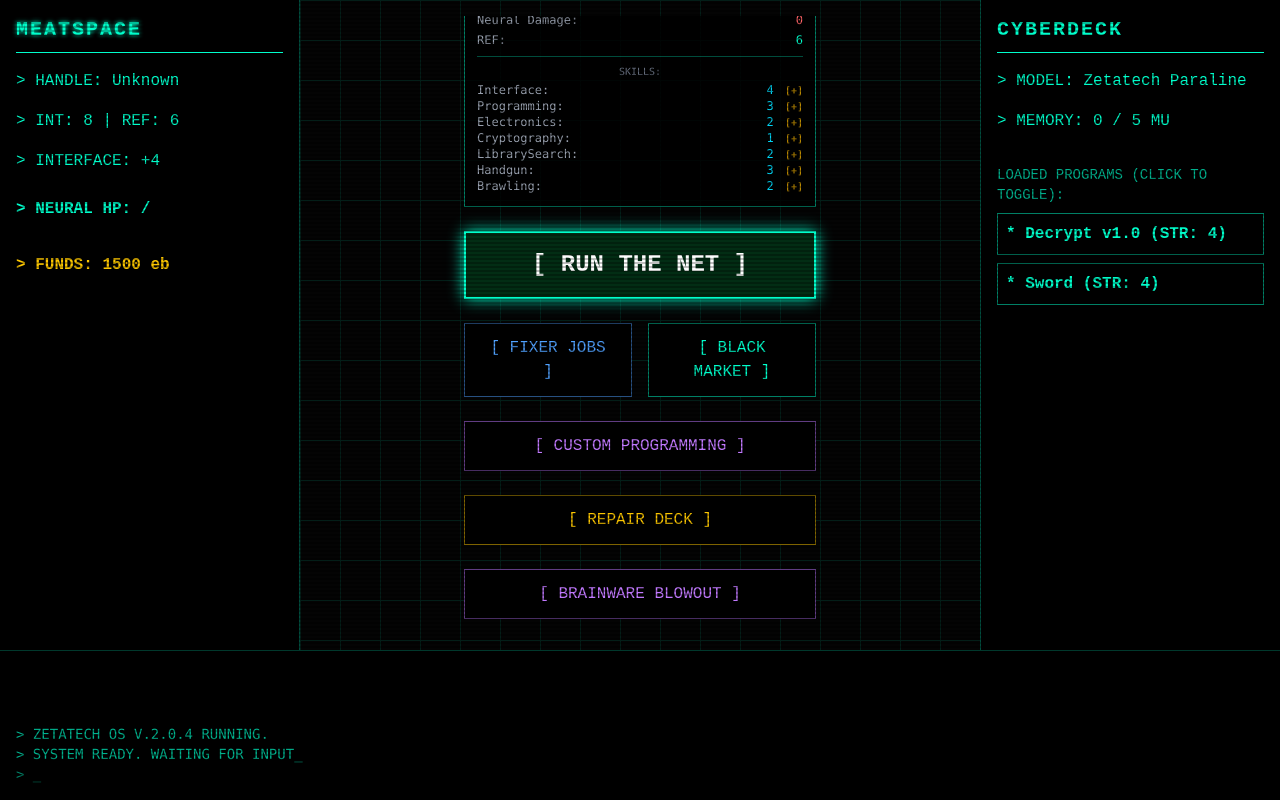
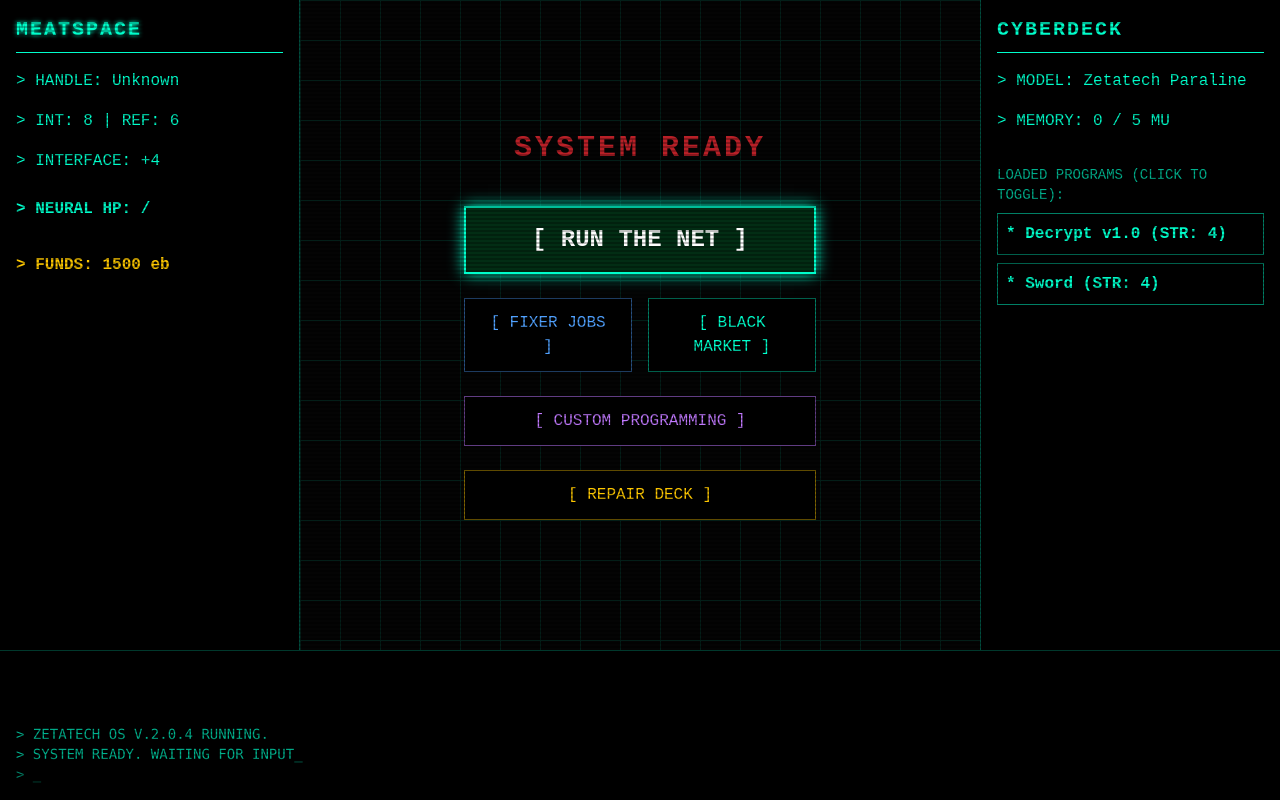
Before and after one commit to xD0ri4nx/Netrunners.js, a React (Vite) app: page / in a window 1280 px wide. Built offline with nearby package versions, Linux system fonts and the light colour scheme; what miniplex would draw is missing.

Commit message:
made changes

```diff
--- a/src/App.jsx
+++ b/src/App.jsx
@@ -11,10 +11,6 @@ import { useMissionStore } from './store/missionStore';
 import { sfx } from './utils/sfx';
 import { ShopPanel } from './components/ShopPanel';
 import { RepairPanel } from './components/RepairPanel';
-import { BrainwarePanel } from './components/BrainwarePanel';
-import RipperdocPanel from './components/RipperdocPanel';
-import FixerPanel from './components/FixerPanel';
-import StockTicker from './components/StockTicker';
 
 export default function App() {
   const [state, send] = useMachine(gamePhaseMachine);
@@ -24,9 +20,6 @@ export default function App() {
   const [showRightPanel, setShowRightPanel] = useState(false);
   const [showProgramming, setShowProgramming] = useState(false);
   const [showRepair, setShowRepair] = useState(false);
-  const [showBrainware, setShowBrainware] = useState(false);
-  const [showRipperdoc, setShowRipperdoc] = useState(false);
-  const [showFixer, setShowFixer] = useState(false);
 
   const [rivalEncounter, setRivalEncounter] = useState(null);
 
@@ -52,7 +45,7 @@ export default function App() {
         return;
       }
 
-      useMeatspaceStore.getState().healNeuralDamage(100);
+      useMeatspaceStore.getState().heal();
       resetRoute();
 
       const currentMission = useMissionStore.getState();
@@ -196,33 +189,6 @@ export default function App() {
             {state.matches('safehouse') && (
                 <div className="flex flex-col items-center gap-4 sm:gap-6 w-full max-w-sm px-4">
                   <h1 className="text-2xl sm:text-3xl font-bold mb-2 sm:mb-4 animate-pulse text-red-500 tracking-widest">SYSTEM READY</h1>
-                  <div className="w-full bg-black/80 border border-neon-green/50 p-3 text-xs font-mono">
-                    <div className="flex justify-between mb-1">
-                      <span className="text-gray-400">IP AVAILABLE:</span>
-                      <span className="text-yellow-400">{useMeatspaceStore.getState().ip} IP</span>
-                    </div>
-                    <div className="flex justify-between mb-1">
-                      <span className="text-gray-400">INT (Current/Max):</span>
-                      <span className="text-neon-green">{useMeatspaceStore.getState().getCurrentInt()}/{useMeatspaceStore.getState().maxInt}</span>
-                    </div>
-                    <div className="flex justify-between mb-1">
-                      <span className="text-gray-400">Neural Damage:</span>
-                      <span className="text-red-400">{useMeatspaceStore.getState().neuralDamage}</span>
-                    </div>
-                    <div className="flex justify-between">
-                      <span className="text-gray-400">REF:</span>
-                      <span className="text-neon-green">{useMeatspaceStore.getState().ref}</span>
-                    </div>
-                    <div className="mt-2 border-t border-neon-green/30 pt-2">
-                      <p className="text-gray-500 text-[10px] mb-1">SKILLS:</p>
-                      {Object.entries(useMeatspaceStore.getState().skills).map(([skill, val]) => (
-                        <div key={skill} className="flex justify-between">
-                          <span className="text-gray-400 capitalize">{skill}:</span>
-                          <span className="text-cyan-400">{val} <button onClick={() => useMeatspaceStore.getState().increaseSkill(skill)} className="text-[10px] text-yellow-500 hover:text-yellow-300 ml-1">[+]</button></span>
-                        </div>
-                      ))}
-                    </div>
-                  </div>
                   <button onClick={() => handleAction('OPEN_NAVIGATOR')} className="bg-green-950 text-white w-full px-4 py-4 sm:px-8 text-xl sm:text-2xl font-bold border-2 border-neon-green shadow-[0_0_15px_#00ffcc] hover:bg-neon-green hover:text-black transition-all cursor-pointer">
                     [ RUN THE NET ]
                   </button>
@@ -239,15 +205,6 @@ export default function App() {
                   </button>
                   <button onClick={() => { sfx.click(); send({ type: 'OPEN_REPAIR' }); }} className="bg-black text-yellow-400 w-full px-4 py-3 border border-yellow-400/50 hover:bg-yellow-400 hover:text-black transition-all cursor-pointer">
                     [ REPAIR DECK ]
-                  </button>
-                  <button onClick={() => { sfx.click(); setShowBrainware(true); }} className="bg-black text-purple-400 w-full px-4 py-3 border border-purple-400/50 hover:bg-purple-400 hover:text-black transition-all cursor-pointer">
-                    [ BRAINWARE BLOWOUT ]
-                  </button>
-                  <button onClick={() => { sfx.click(); setShowRipperdoc(true); }} className="bg-black text-pink-400 w-full px-4 py-3 border border-pink-400/50 hover:bg-pink-400 hover:text-black transition-all cursor-pointer">
-                    [ RIPPERDOC CLINIC ]
-                  </button>
-                  <button onClick={() => { sfx.click(); setShowFixer(true); }} className="bg-black text-yellow-400 w-full px-4 py-3 border border-yellow-400/50 hover:bg-yellow-400 hover:text-black transition-all cursor-pointer">
-                    [ FACTION FIXERS ]
                   </button>
                 </div>
             )}
@@ -325,17 +282,17 @@ export default function App() {
             {state.matches('rival_encounter') && rivalEncounter && (() => {
               const resolveFight = () => {
                 const { int, interfaceLvl, takeDamage, health, interfaceType } = useMeatspaceStore.getState();
-                const { activeAction } = useCyberdeckStore.getState();
+                const { combatBonus, activeAction } = useCyberdeckStore.getState();
                 const addLog = useTerminalStore.getState().addLog;
                 const playerRoll = Math.floor(Math.random() * 10) + 1;
                 const rivalRoll = Math.floor(Math.random() * 10) + 1;
                 const progStr = activeAction ? activeAction.strength : 0;
                 const interfaceBonus = interfaceType === 'interfacePlugs' ? 1 : interfaceType === 'trodes' ? -1 : 0;
-                const attackTotal = playerRoll + int + interfaceLvl + progStr + interfaceBonus;
+                const attackTotal = playerRoll + int + interfaceLvl + progStr + combatBonus + interfaceBonus;
                 const defenseTotal = rivalRoll + rivalEncounter.int + rivalEncounter.interfaceLvl + rivalEncounter.progStr + rivalEncounter.deckBonus;
 
                 addLog(`> RIVAL COMBAT: ${rivalEncounter.name.toUpperCase()}`);
-                addLog(`> YOU: D10(${playerRoll}) + INT(${int}) + INTF(${interfaceLvl}) + PROG(${progStr}) + DECK(+0)${interfaceBonus !== 0 ? ` + IFACE(${interfaceBonus})` : ''} = ${attackTotal}`);
+                addLog(`> YOU: D10(${playerRoll}) + INT(${int}) + INTF(${interfaceLvl}) + PROG(${progStr}) + DECK(+${combatBonus})${interfaceBonus !== 0 ? ` + IFACE(${interfaceBonus})` : ''} = ${attackTotal}`);
                 addLog(`> RIVAL: D10(${rivalRoll}) + INT(${rivalEncounter.int}) + INTF(${rivalEncounter.interfaceLvl}) + PROG(${rivalEncounter.progStr}) + DECK(+${rivalEncounter.deckBonus}) = ${defenseTotal}`);
 
                 if (attackTotal > defenseTotal) {
@@ -432,8 +389,8 @@ export default function App() {
           </div>
           <p>&gt; MODEL: {cyberdeck.deckModel}</p>
           <p>&gt; MEMORY: {cyberdeck.usedMu} / {cyberdeck.maxMu} MU</p>
-          {false && (
-              <p className="text-yellow-400 font-bold">&gt; DECK SPEED: +{cyberdeck.speed}</p>
+          {cyberdeck.combatBonus > 0 && (
+              <p className="text-yellow-400 font-bold">&gt; DECK COMBAT BONUS: +{cyberdeck.combatBonus}</p>
           )}
           {cyberdeck.coprocessors > 0 && (
               <p className="text-teal-400 font-bold">&gt; COPROCESSORS: {cyberdeck.coprocessors} ({cyberdeck.coprocessors} EXTRA ACTION{cyberdeck.coprocessors > 1 ? 'S' : ''})</p>
@@ -494,17 +451,6 @@ export default function App() {
             <RepairPanel onClose={() => setShowRepair(false)} />
           </div>
         )}
-        {showBrainware && (
-          <div className="absolute inset-0 z-50 flex items-center justify-center bg-black/80">
-            <BrainwarePanel onClose={() => setShowBrainware(false)} />
-          </div>
-        )}
-        {showRipperdoc && (
-          <RipperdocPanel onClose={() => setShowRipperdoc(false)} />
-        )}
-        {showFixer && (
-          <FixerPanel onClose={() => setShowFixer(false)} />
-        )}
       </div>
   );
 }
--- a/src/components/WorldMap.jsx
+++ b/src/components/WorldMap.jsx
@@ -2,7 +2,6 @@ import { useState } from 'react';
 import { useRoutingStore } from '../store/routingStore';
 import { useTerminalStore } from '../store/terminalStore';
 import { useCyberdeckStore } from '../store/cyberdeckStore';
-import { useMeatspaceStore } from '../store/meatspaceStore';
 import { LDL_DATABASE, CORP_THEMES } from '../data/ldlDatabase';
 import { sfx } from '../utils/sfx';
 
@@ -20,7 +19,6 @@ export function WorldMap({ onExecute, onAbort }) {
   const isCellular = useCyberdeckStore(state => state.isCellular);
 
   const addLog = useTerminalStore(state => state.addLog);
-  const updateFactionRep = useMeatspaceStore(state => state.updateFactionRep);
 
   const ldlNodes = Object.values(LDL_DATABASE);
 
@@ -109,13 +107,6 @@ export function WorldMap({ onExecute, onAbort }) {
       sfx.loot();
       const defenseGain = isCellular ? target.traceDefense + 1 : target.traceDefense;
       jumpToLdl(targetId, defenseGain);
-
-      // Expansion 1: Update faction reputation on successful hack
-      if (target.corp) {
-        updateFactionRep(target.corp, -10);
-        addLog(`> CORPORATE SECURITY BREACHED. ${target.corp.toUpperCase()} REPUTATION DECREASED.`);
-      }
-
       if (isCellular) {
         addLog(`> CELLULAR DECK BOOST. TRACE DEFENSE INCREASED BY ${defenseGain} (DEF: ${useRoutingStore.getState().traceDefense}).`);
       } else {
```
